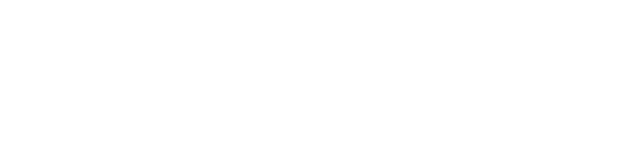
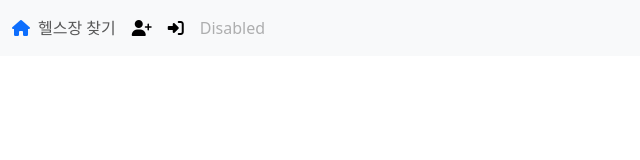
Before and after one commit to ssafy12-seoul07/PJT2-A, a plain HTML site: page index.html in a window 1280 px wide. Shown: the whole page, without its empty margins (0-640 px from the left). Drawn offline with nearby package versions, Linux system fonts and the light colour scheme.

Commit message:
feat: 헤더 만드는 중

```diff
--- /dev/null
+++ b/assets/css/reset.css
@@ -0,0 +1,48 @@
+/* http://meyerweb.com/eric/tools/css/reset/
+   v2.0 | 20110126
+   License: none (public domain)
+*/
+
+html, body, div, span, applet, object, iframe,
+h1, h2, h3, h4, h5, h6, p, blockquote, pre,
+a, abbr, acronym, address, big, cite, code,
+del, dfn, em, img, ins, kbd, q, s, samp,
+small, strike, strong, sub, sup, tt, var,
+b, u, i, center,
+dl, dt, dd, ol, ul, li,
+fieldset, form, label, legend,
+table, caption, tbody, tfoot, thead, tr, th, td,
+article, aside, canvas, details, embed,
+figure, figcaption, footer, header, hgroup,
+menu, nav, output, ruby, section, summary,
+time, mark, audio, video {
+	margin: 0;
+	padding: 0;
+	border: 0;
+	font-size: 100%;
+	font: inherit;
+	vertical-align: baseline;
+}
+/* HTML5 display-role reset for older browsers */
+article, aside, details, figcaption, figure,
+footer, header, hgroup, menu, nav, section {
+	display: block;
+}
+body {
+	line-height: 1;
+}
+ol, ul {
+	list-style: none;
+}
+blockquote, q {
+	quotes: none;
+}
+blockquote:before, blockquote:after,
+q:before, q:after {
+	content: '';
+	content: none;
+}
+table {
+	border-collapse: collapse;
+	border-spacing: 0;
+}
--- a/assets/css/style.css
+++ b/assets/css/style.css
@@ -0,0 +1 @@
+@import "./reset.css";
--- a/index.html
+++ b/index.html
@@ -3,9 +3,47 @@
 <head>
     <meta charset="UTF-8">
     <meta name="viewport" content="width=device-width, initial-scale=1.0">
-    <title>Document</title>
+    <link rel = "stylesheet" href="./css/main.css">
+    <link href="https://cdn.jsdelivr.net/npm/bootstrap@5.3.3/dist/css/bootstrap.min.css" rel="stylesheet" integrity="sha384-QWTKZyjpPEjISv5WaRU9OFeRpok6YctnYmDr5pNlyT2bRjXh0JMhjY6hW+ALEwIH" crossorigin="anonymous">
+    <title>메인 화면</title>
 </head>
 <body>
+    <header>
+        <nav class="navbar navbar-expand-lg bg-body-tertiary">
+            <div class="container-fluid">
+                <a class=""navbar-brand" href="/"><i class="fa-solid fa-house"></i></a>
+              <!-- <a class="navbar-brand" href="/">Home</a> -->
+              <button class="navbar-toggler" type="button" data-bs-toggle="collapse" data-bs-target="#navbarSupportedContent" aria-controls="navbarSupportedContent" aria-expanded="false" aria-label="Toggle navigation">
+                <span class="navbar-toggler-icon"></span>
+              </button>
+              <div class="collapse navbar-collapse" id="navbarSupportedContent">
+                <ul class="navbar-nav me-auto mb-2 mb-lg-0">
+                  <li class="nav-item">
+                    <a class="nav-link" href="#">헬스장 찾기</a>
+                  </li>
+                  <li class="nav-item">
+                    <a class="nav-link active" aria-current="page" href="/회원가입이요">
+                        <i class="fa-solid fa-user-plus"></i>
+                    </a>
+                  </li>
+
+                  <li class="nav-item">
+                    <a class="nav-link active" aria-current="page" href="#">
+                        <i class="fa-solid fa-right-to-bracket"></i>
+                    </a>
+                  </li>
+
+                  <li class="nav-item">
+                    <a class="nav-link disabled" aria-disabled="true">Disabled</a>
+                  </li>
+                </ul>
+              </div>
+            </div>
+          </nav>
+
+
+    </header>
     <script src="https://kit.fontawesome.com/b294cb09b8.js" crossorigin="anonymous"></script>
+    <script src="https://cdn.jsdelivr.net/npm/bootstrap@5.3.3/dist/js/bootstrap.bundle.min.js" integrity="sha384-YvpcrYf0tY3lHB60NNkmXc5s9fDVZLESaAA55NDzOxhy9GkcIdslK1eN7N6jIeHz" crossorigin="anonymous"></script>
 </body>
 </html>
```
